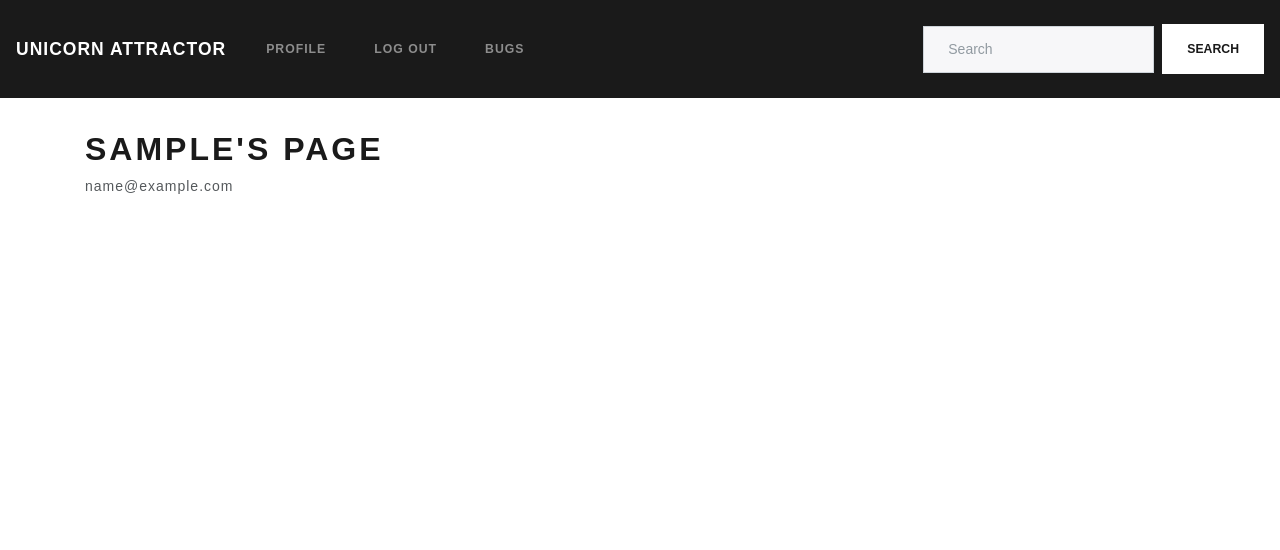
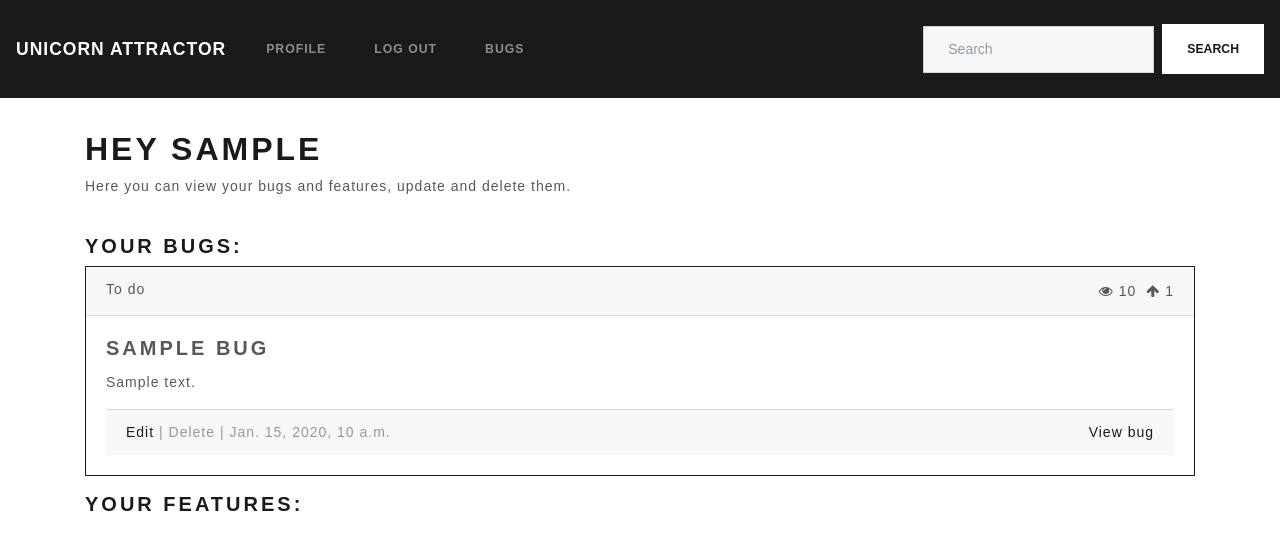
Before and after one commit to ShaneMuir/BugFeature-Tracker, a Django app: page /accounts/profile/ in a window 1280 px wide. Shown: the top 550 px of the page. Run offline with Django 3.2, Linux system fonts and the light colour scheme; a user stored in the database is signed in; tables that the repository leaves empty hold one stand-in row (values such as "Sample post"); parts of the project's set-up code (start-up, migrations or seed data) failed here and were passed over; some libraries are stand-ins or nearby versions.

Commit message:
Successfully added allow users to edit a bug

```diff
--- a/accounts/templates/profile.html
+++ b/accounts/templates/profile.html
@@ -1,9 +1,28 @@
-{% extends 'base.html' %} {% block title %}{{ user }}'s Profile {% endblock %}
+{% extends 'base.html' %} {% block title %}{{ user|capfirst }}'s Profile Page {% endblock %}
 
-{% block heading %}<h1>{{ user }}'s Page </h1>{% endblock %}
+{% block heading %}<h1>Hey {{ user }} </h1>{% endblock %}
 
 {% block content %}
+<p>Here you can view your bugs and features, update and delete them.</p>
+<br>
+ <h4>Your bugs:</h4>
+ {% for bug in bugs %}
+  <div class="card border-primary mb-3">
+    <div class="card-header">{{ bug.status }}<span class="card-link"><i class="fa fa-eye p5"></i>{{ bug.views }}
+    <i class="fa fa-arrow-up p5"></i>{{ bug.bug_upvotes }}</span></div>
+    <div class="card-body">
+      <h4 class="card-title">{{ bug.title|capfirst }}</h4>
+      <p class="card-text">{{ bug.description|capfirst }}</p>
+      <div class="card-footer text-muted">
+        <a href="{% url 'edit_a_bug' bug.id %}">Edit</a> | Delete | {{ bug.created_date }}
+        <a href="{% url 'single_bug_view' bug.id %}" class="card-link">View bug</a>
+      </div>
 
-<p>{{ profile.email }}</p>
+    </div>
+  </div>
+  {% endfor %}
+
+
+ <h4>Your features:</h4>
 
 {% endblock %}
--- a/accounts/views.py
+++ b/accounts/views.py
@@ -3,6 +3,8 @@ from django.contrib import auth, messages
 from django.contrib.auth.decorators import login_required
 from django.contrib.auth.models import User
 from accounts.forms import UserLoginForm, UserRegistrationForm
+from bugs.models import Bug
+
 
 # Create your views here.
 def register(request):
@@ -72,4 +74,11 @@ def logout(request):
 def profile(request):
     """User profile page"""
     user = User.objects.get(email=request.user.email)
-    return render(request, 'profile.html', {"profile": user})
+    bugs = Bug.objects.filter(creator=user.id)
+
+    context = {
+        'profile': user,
+        'bugs': bugs,
+    }
+
+    return render(request, 'profile.html', context)
--- a/bugs/templates/bugs.html
+++ b/bugs/templates/bugs.html
@@ -1,6 +1,6 @@
 {% extends 'base.html' %} {% block title %}Bugs{% endblock %}
 
-<main class="container">
+
   {% block heading %}
   <h1>Bugs</h1>{% endblock %} {% block content %} {% for bug in bugs %}
   <div class="card border-primary mb-3">
@@ -17,4 +17,3 @@
     </div>
   </div>
   {% endfor %} {% endblock %}
-</main>
--- a/bugs/urls.py
+++ b/bugs/urls.py
@@ -1,9 +1,10 @@
 from django.conf.urls import url, include
-from .views import show_all_bugs, single_bug_view, upvote_bug, create_a_bug
+from .views import show_all_bugs, single_bug_view, upvote_bug, create_a_bug, edit_a_bug
 
 urlpatterns = [
     url(r'^$', show_all_bugs, name="show_all_bugs"),
     url(r'^(?P<pk>\d+)/$', single_bug_view, name="single_bug_view"),
     url(r'upvote/(?P<bug_id>[0-9]+)/$', upvote_bug, name='upvote_bug'),
-    url(r'^create_bug/$', create_a_bug, name="create_a_bug")
+    url(r'^create_bug/$', create_a_bug, name="create_a_bug"),
+    url(r'^(?P<pk>\d+)/edit_bug/$', edit_a_bug, name="edit_a_bug"),
     ]
```
Also changed, not shown: bugs/templates/edit_bug.html (added, +18 -0 lines), bugs/views.py (+30 -1 lines).
